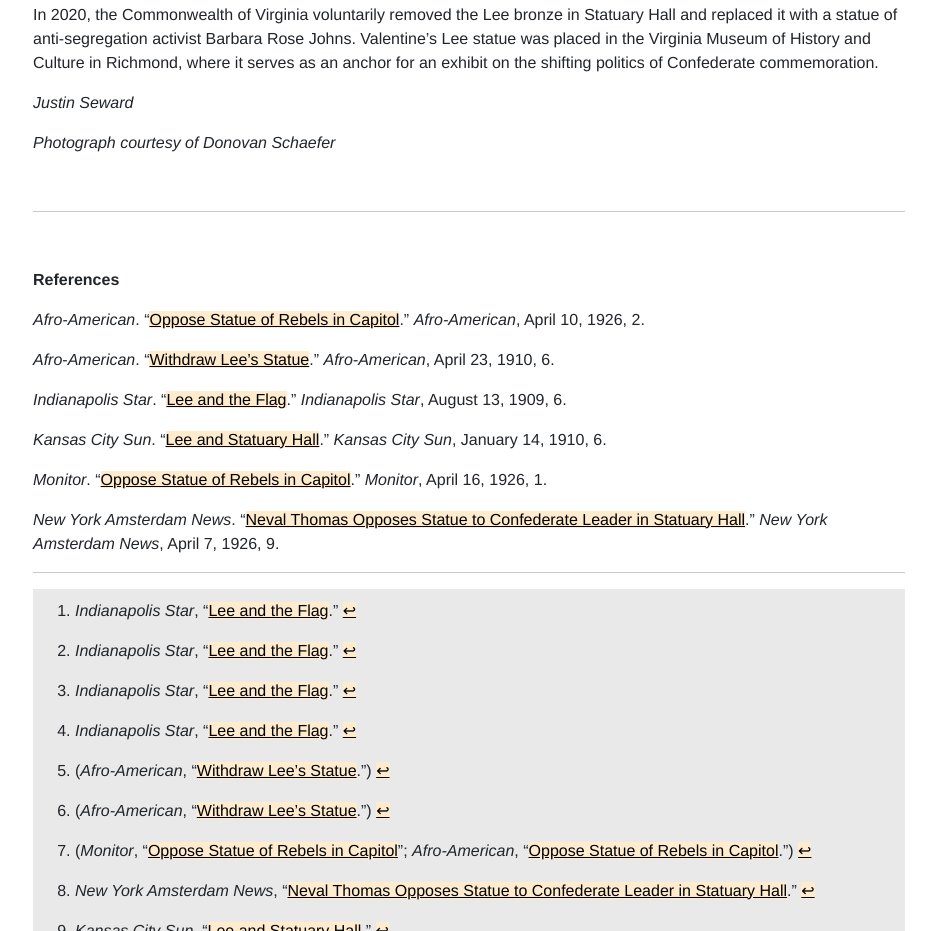
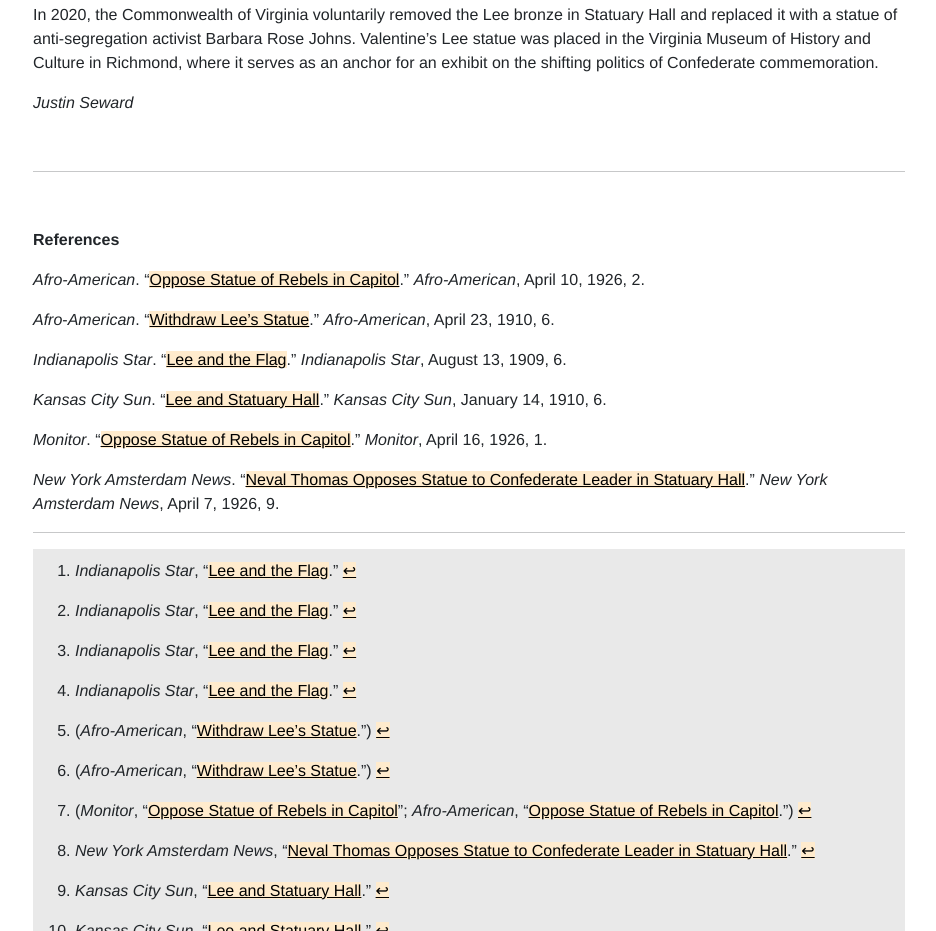
Before and after one commit to upenndigitalscholarship/monuments-research-group, an Eleventy site: page essay/Statuary-Hall---Lee.md in a window 1280 px wide. Shown: the part 1358-2289 px from the top of the page, without its empty margins (171-1107 px from the left). Built offline with nearby package versions, Linux system fonts and the light colour scheme; Eleventy itself is replaced by a stand-in of ours; files that its build step writes are made by us from their sources; a web font is replaced by a local one.

Commit message:
Update Essay “Statuary-Hall---Lee”

```diff
--- a/essay/Statuary-Hall---Lee.md
+++ b/essay/Statuary-Hall---Lee.md
@@ -26,8 +26,6 @@ The article focused on the argument that the decision to celebrate Lee was Virgi
 In 2020, the Commonwealth of Virginia voluntarily removed the Lee bronze in Statuary Hall and replaced it with a statue of anti-segregation activist Barbara Rose Johns. Valentine's Lee statue was placed in the Virginia Museum of History and Culture in Richmond, where it serves as an anchor for an exhibit on the shifting politics of Confederate commemoration.
 
 *Justin Seward*
-
-*Photograph courtesy of Donovan Schaefer*
 
 *<br>*
 
```
